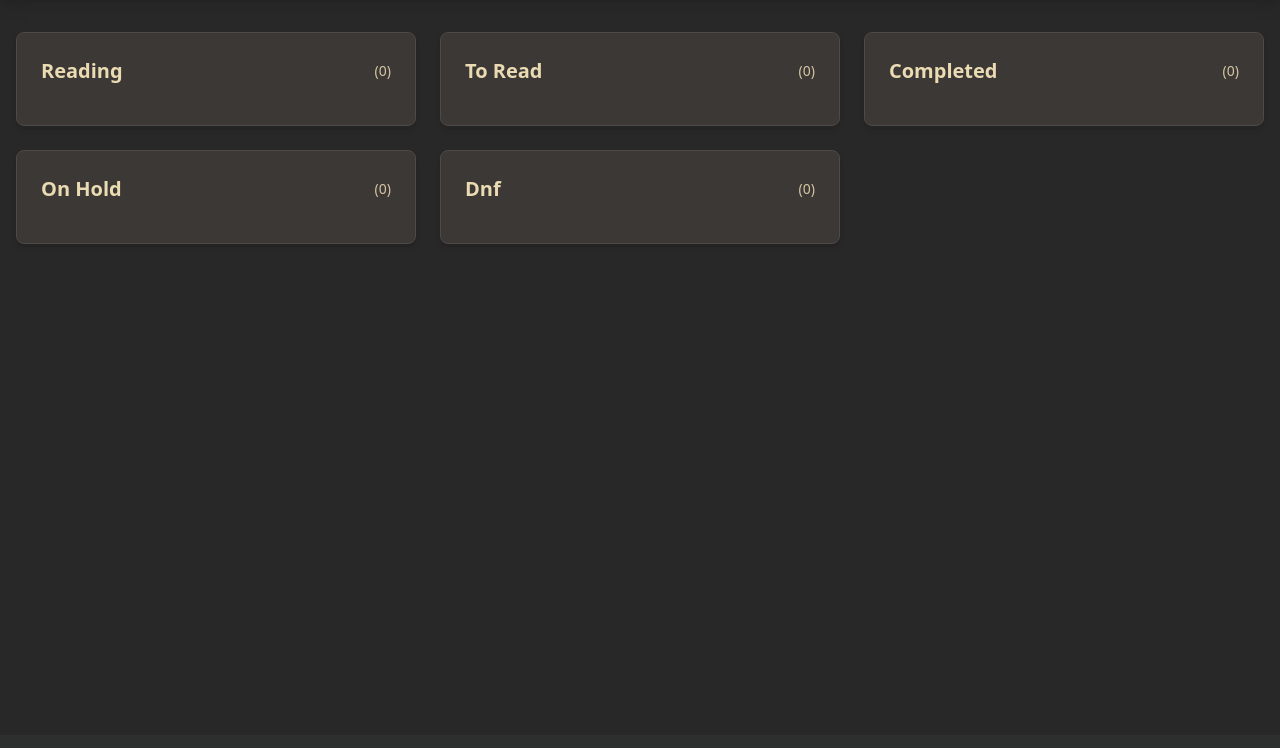
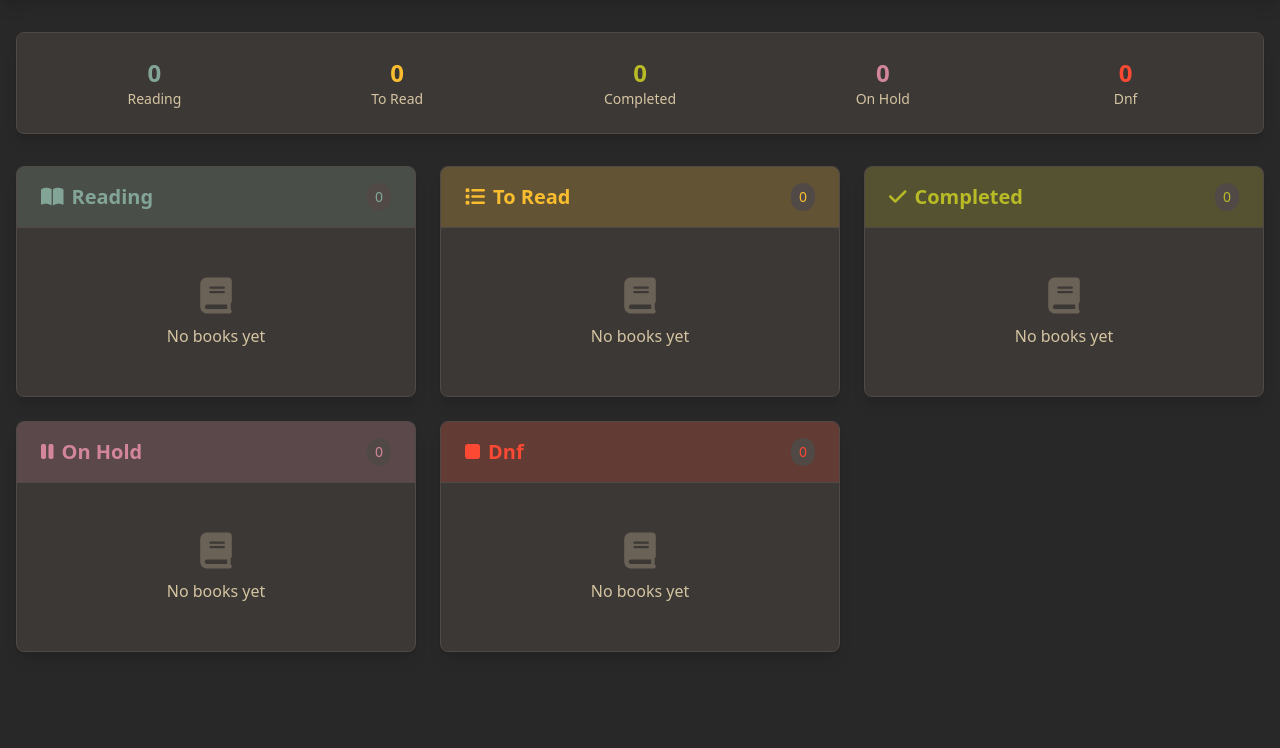
Before and after one commit to pypeaday/book-tracker, a FastAPI app: page / in a window 1280 px wide. Shown: the part 65-813 px from the top of the page. Before the commit the page ends 309 px from the top, so only its background shows below. Run offline with FastAPI, Linux system fonts and the light colour scheme; some libraries are stand-ins or nearby versions.

Commit message:
update theme

```diff
--- a/app/templates/index.html
+++ b/app/templates/index.html
@@ -1,27 +1,48 @@
 {% extends "base.html" %}
 
 {% block content %}
-<div class="grid grid-cols-1 sm:grid-cols-2 lg:grid-cols-3 gap-4 sm:gap-6">
+<div class="max-w-7xl mx-auto">
+    <!-- Header with stats -->
+    <div class="mb-8 bg-gruvbox-bg1 rounded-lg shadow-lg p-6 border border-gruvbox-bg2">
+        <div class="grid grid-cols-2 sm:grid-cols-3 md:grid-cols-5 gap-4">
             {% for status in ['reading', 'to_read', 'completed', 'on_hold', 'dnf'] %}
-    <div class="bg-gruvbox-bg1 rounded-lg shadow-md p-4 sm:p-6 border border-gruvbox-bg2">
-        <h2 class="text-xl font-semibold mb-4 text-gruvbox-fg flex items-center justify-between">
+            <div class="text-center">
+                <div class="text-2xl font-bold text-gruvbox-{{ {'reading': 'blue', 'to_read': 'yellow', 'completed': 'green', 'on_hold': 'purple', 'dnf': 'red'}[status] }}">{{ books|selectattr('status', 'equalto', status)|list|length }}</div>
+                <div class="text-sm text-gruvbox-fg1">{{ status|replace('_', ' ')|title }}</div>
+            </div>
+            {% endfor %}
+        </div>
+    </div>
+
+    <!-- Book grid -->
+    <div class="grid grid-cols-1 sm:grid-cols-2 lg:grid-cols-3 gap-6">
+        {% for status in ['reading', 'to_read', 'completed', 'on_hold', 'dnf'] %}
+        <div class="bg-gruvbox-bg1 rounded-lg shadow-lg border border-gruvbox-bg2 overflow-hidden">
+            <div class="bg-gruvbox-{{ {'reading': 'blue', 'to_read': 'yellow', 'completed': 'green', 'on_hold': 'purple', 'dnf': 'red'}[status] }} bg-opacity-20 px-6 py-4 border-b border-gruvbox-bg2">
+                <h2 class="text-xl font-bold text-gruvbox-{{ {'reading': 'blue', 'to_read': 'yellow', 'completed': 'green', 'on_hold': 'purple', 'dnf': 'red'}[status] }} flex items-center">
+                    <i class="fas fa-{{ {'reading': 'book-open', 'to_read': 'list', 'completed': 'check', 'on_hold': 'pause', 'dnf': 'stop'}[status] }} mr-2"></i>
                     <span>{{ status|replace('_', ' ')|title }}</span>
-            <span class="text-sm font-normal text-gruvbox-fg1">({{ books|selectattr('status', 'equalto', status)|list|length }})</span>
+                    <span class="ml-auto text-sm font-normal bg-gruvbox-bg2 px-2 py-1 rounded-full">{{ books|selectattr('status', 'equalto', status)|list|length }}</span>
                 </h2>
-        <div class="space-y-4">
+            </div>
+            <div class="p-4 space-y-3">
                 {% for book in books if book.status == status %}
-            <div id="book-{{ book.id }}" class="bg-gruvbox-bg2 rounded-lg p-3 sm:p-4 relative group border border-gruvbox-bg2 hover:border-gruvbox-blue transition-colors">
+                <div id="book-{{ book.id }}"
+                     class="bg-gruvbox-bg2 rounded-lg p-4 group border border-gruvbox-bg2 hover:border-gruvbox-{{ {'reading': 'blue', 'to_read': 'yellow', 'completed': 'green', 'on_hold': 'purple', 'dnf': 'red'}[status] }} transition-all duration-200 hover:shadow-md">
                     <div class="flex justify-between items-start gap-4">
                         <div class="flex-grow">
-                        <h3 class="font-medium text-gruvbox-fg">{{ book.title }}</h3>
+                            <h3 class="font-semibold text-gruvbox-fg group-hover:text-gruvbox-{{ {'reading': 'blue', 'to_read': 'yellow', 'completed': 'green', 'on_hold': 'purple', 'dnf': 'red'}[status] }} transition-colors">{{ book.title }}</h3>
                             {% if book.author %}
-                        <p class="text-sm text-gruvbox-fg1">{{ book.author }}</p>
+                            <p class="text-sm text-gruvbox-fg1 flex items-center">
+                                <i class="fas fa-user text-xs mr-1 opacity-70"></i>
+                                {{ book.author }}
+                            </p>
                             {% endif %}
                         </div>
                         <div class="sm:opacity-0 group-hover:opacity-100 transition-opacity flex space-x-2 shrink-0">
                             <button hx-get="/edit-book/{{ book.id }}"
                                     hx-target="#book-{{ book.id }}"
-                                class="text-gruvbox-blue hover:text-gruvbox-aqua transition-colors">
+                                    class="text-gruvbox-{{ {'reading': 'blue', 'to_read': 'yellow', 'completed': 'green', 'on_hold': 'purple', 'dnf': 'red'}[status] }} hover:text-gruvbox-aqua transition-colors">
                                 <i class="fas fa-edit"></i>
                             </button>
                             <button hx-delete="/books/{{ book.id }}"
@@ -34,13 +55,21 @@
                         </div>
                     </div>
                     {% if book.notes %}
-                <p class="text-sm text-gruvbox-fg1 mt-2 italic">{{ book.notes }}</p>
+                    <div class="mt-2 text-sm text-gruvbox-fg1 bg-gruvbox-bg1 rounded p-2 italic border-l-2 border-gruvbox-{{ {'reading': 'blue', 'to_read': 'yellow', 'completed': 'green', 'on_hold': 'purple', 'dnf': 'red'}[status] }}">
+                        <i class="fas fa-quote-left text-xs mr-1 opacity-70"></i>
+                        {{ book.notes }}
+                    </div>
                     {% endif %}
-
+                </div>
+                {% else %}
+                <div class="text-center py-8 text-gruvbox-fg1">
+                    <i class="fas fa-book text-4xl mb-2 opacity-30"></i>
+                    <p>No books yet</p>
                 </div>
                 {% endfor %}
             </div>
         </div>
         {% endfor %}
     </div>
+</div>
 {% endblock %}
```
Lines whose indentation alone changed are shown as unchanged.
